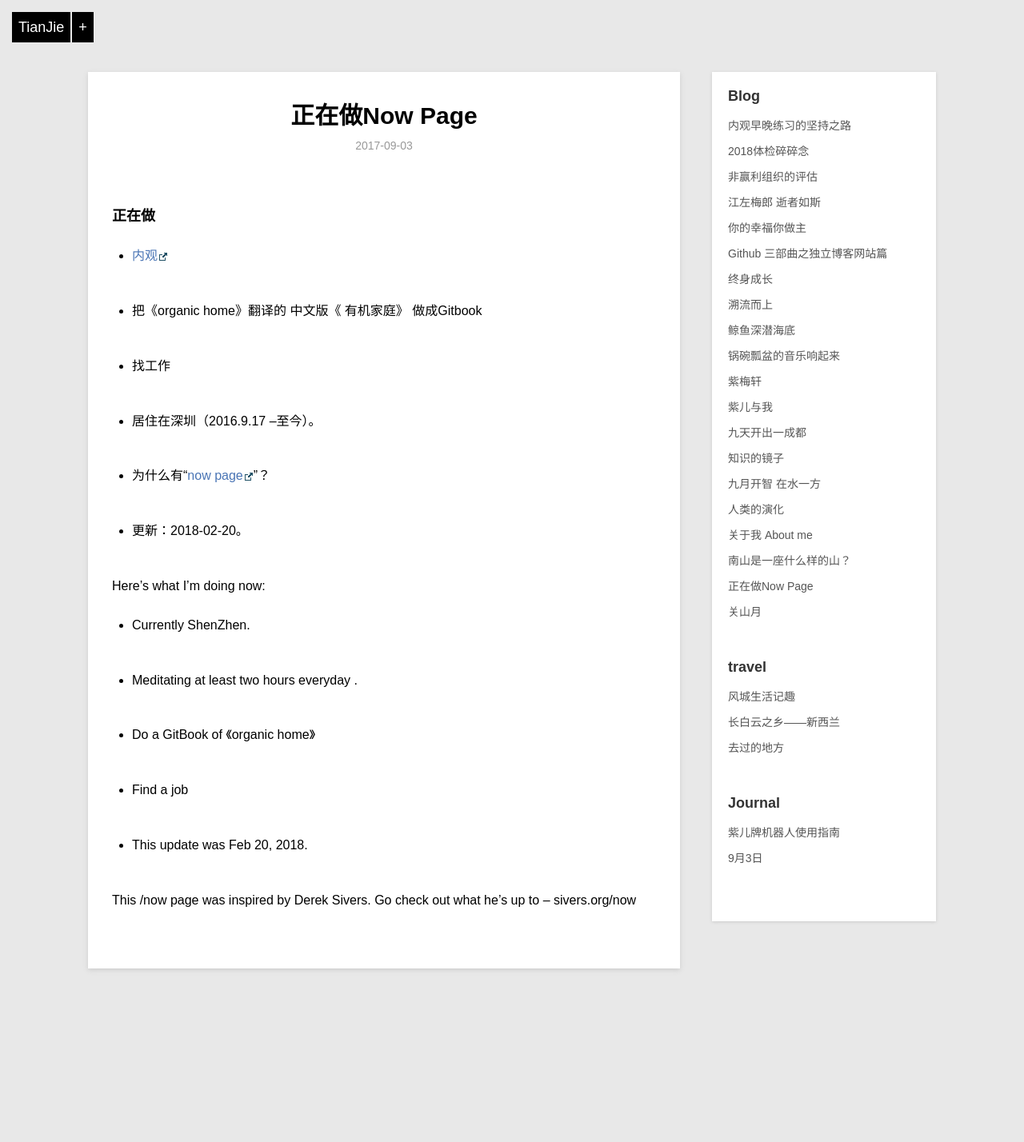
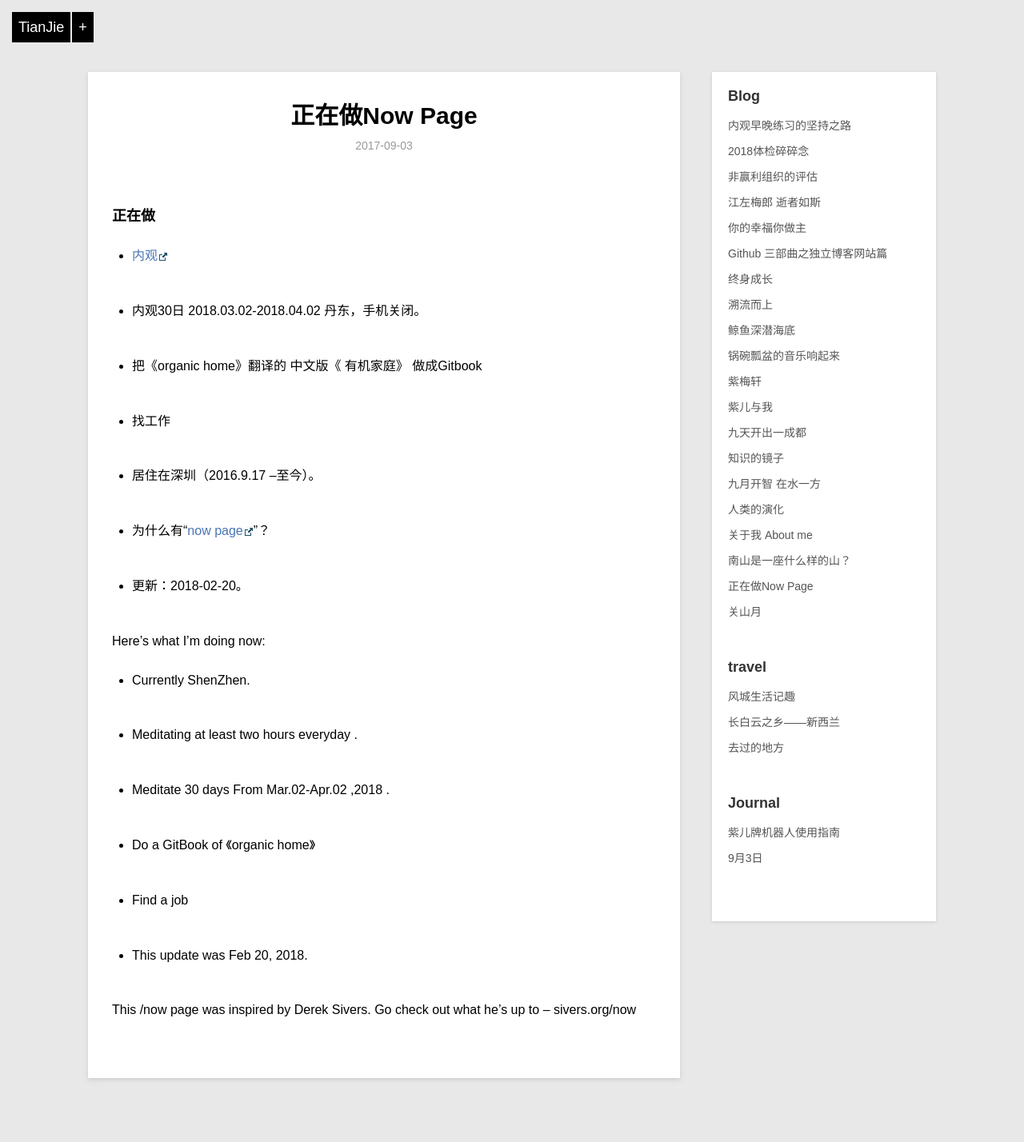
Before and after one commit to violettianjie/violettianjie.github.io, a Jekyll site: the page built from _posts/blog/2017-09-03-now.md, in a window 1280 px wide. Shown: the whole page at 80% size. Built offline with Jekyll 4.4.1, drawn with Linux system fonts in a browser that asks for light colours; comment, search, counter and statistics services are not loaded; before the commit the page ends 1291 px from its top, so only the background shows below that.

Commit message:
Update 2017-09-03-now.md

```diff
--- a/_posts/blog/2017-09-03-now.md
+++ b/_posts/blog/2017-09-03-now.md
@@ -10,6 +10,8 @@ category: blog
 
 
 - [内观](https://www.dhamma.org/zh-HANS/index)
+
+- 内观30日 2018.03.02-2018.04.02 丹东，手机关闭。
 
 - 把《organic home》翻译的 中文版《 有机家庭》 做成Gitbook
 
@@ -28,6 +30,8 @@ Here’s what I’m doing now:
 - Currently ShenZhen.
 
 - Meditating at least two hours everyday .
+
+- Meditate 30 days From Mar.02-Apr.02 ,2018 .
 
 - Do a GitBook of 《organic home》
 
```
